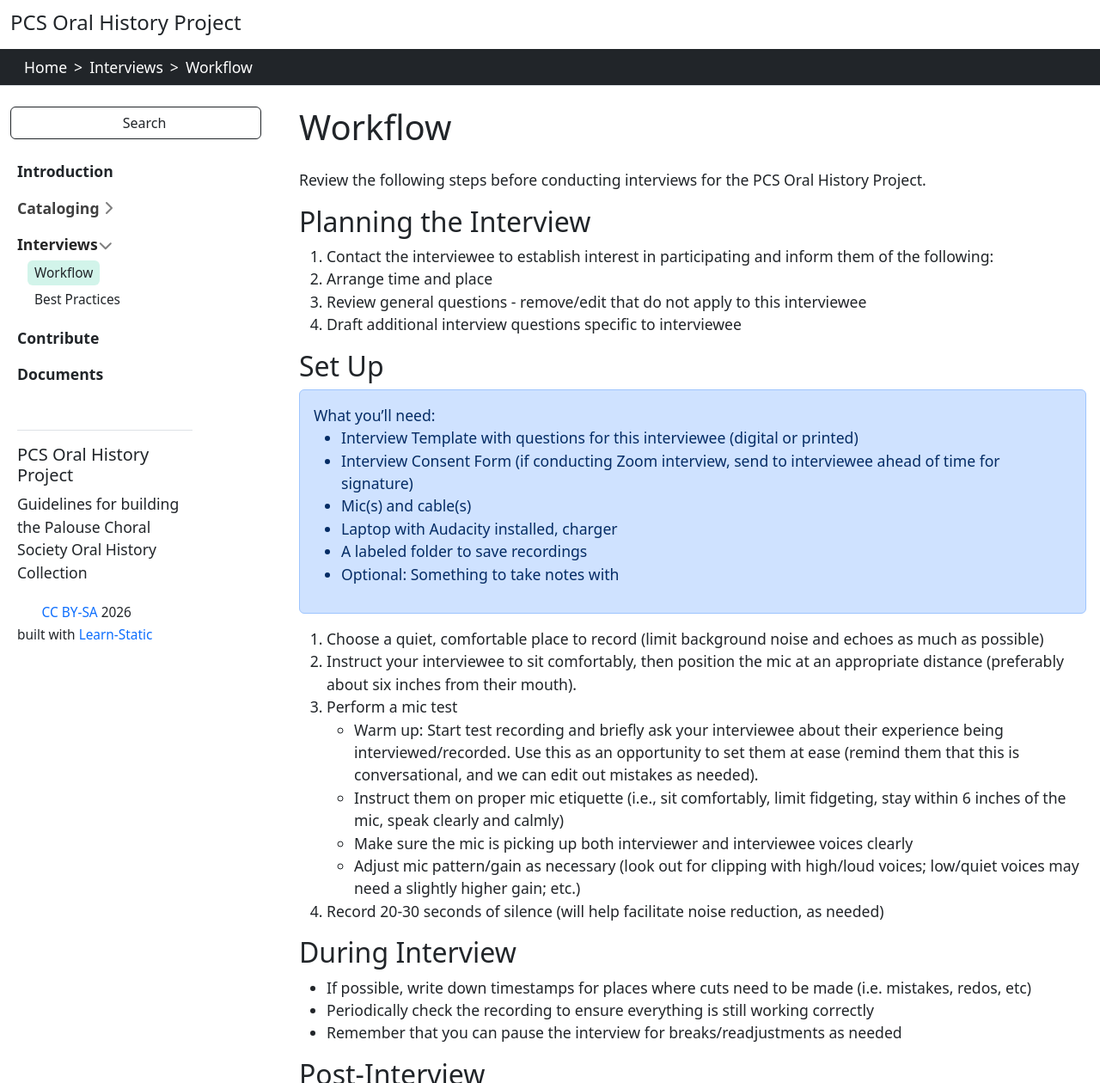
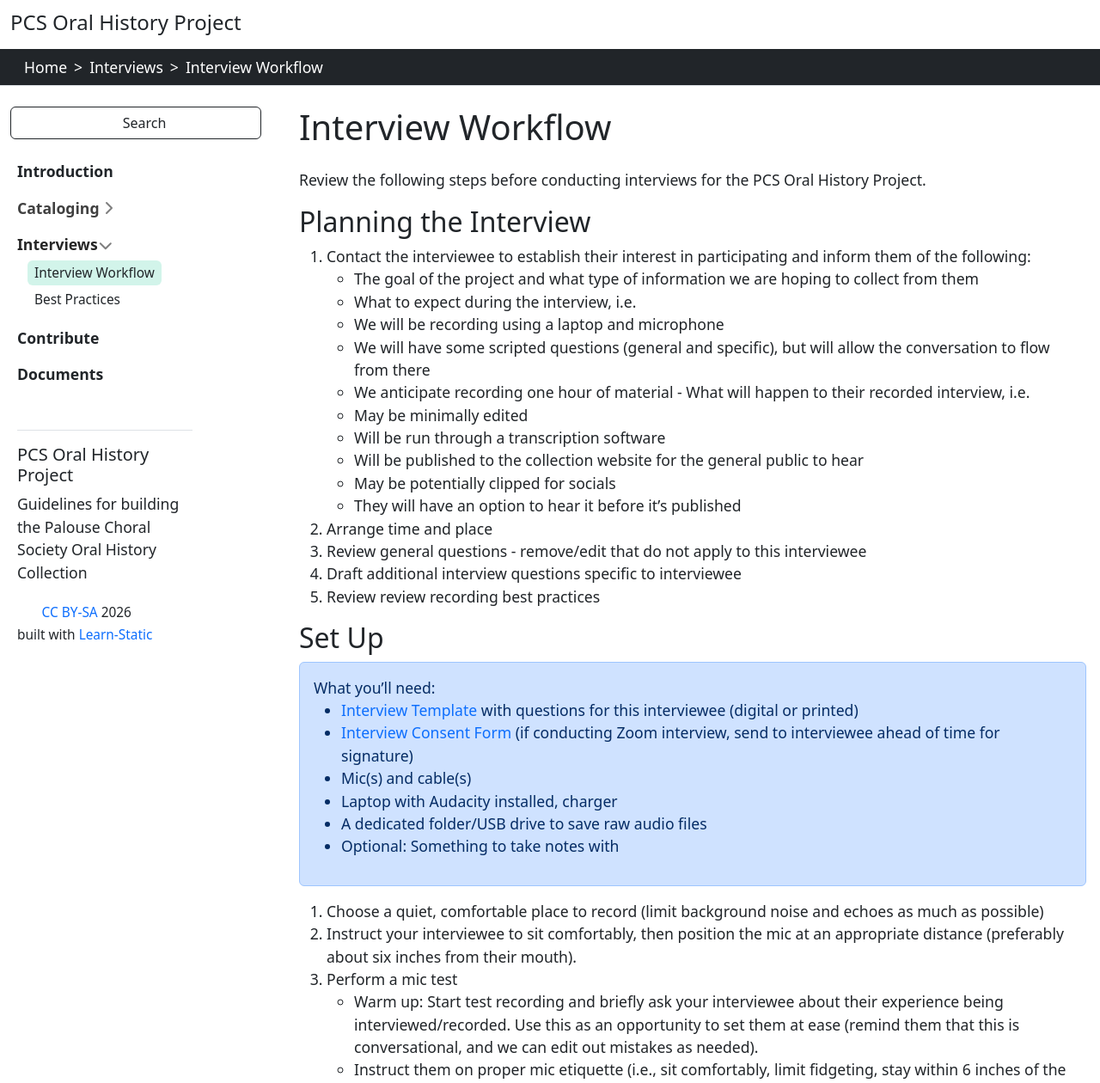
Before and after one commit to llove28/pcs-project, a Jekyll site: the page built from content/interviews/workflow.md, in a window 1280 px wide and 1400 px high, scrolled down 464 px, cut to the strip 140-1400 px from the top of the window. Shown: the whole strip at 86% size. Built offline with Jekyll 4.4.1, drawn with Linux system fonts in a browser that asks for light colours; some of the changed text lies outside the part shown.

Commit message:
Update workflow.md

```diff
--- a/content/interviews/workflow.md
+++ b/content/interviews/workflow.md
@@ -1,26 +1,40 @@
 ---
 section_id: Interviews
 nav_order: 2
-title: Workflow
+title: Interview Workflow
 ---
 
 Review the following steps before conducting interviews for the PCS Oral History Project.
 
+
 ## Planning the Interview
 
-1. Contact the interviewee to establish interest in participating and inform them of the following:
-2. Arrange time and place
-3. Review general questions - remove/edit that do not apply to this interviewee
-4. Draft additional interview questions specific to interviewee
+1. Contact the interviewee to establish their interest in participating and inform them of the following:
+- The goal of the project and what type of information we are hoping to collect from them
+- What to expect during the interview, i.e.
+    - We will be recording using a laptop and microphone
+    - We will have some scripted questions (general and specific), but will allow the conversation to flow from there
+    - We anticipate recording one hour of material
+- What will happen to their recorded interview, i.e.
+    - May be minimally edited
+    - Will be run through a transcription software
+    - Will be published to the collection website for the general public to hear
+    - May be potentially clipped for socials
+    - They will have an option to hear it before it’s published
+3. Arrange time and place
+4. Review general questions - remove/edit that do not apply to this interviewee
+5. Draft additional interview questions specific to interviewee
+6. Review review recording best practices
+
 
 ## Set Up
 
 {% capture text %} What you'll need:
-- Interview Template with questions for this interviewee (digital or printed)
-- Interview Consent Form (if conducting Zoom interview, send to interviewee ahead of time for signature)
+- [Interview Template](https://docs.google.com/document/d/1ZaHKXGA-PITaux6zf6AhMuq96Kk5c2f9USl0m_ytWvs/edit?usp=sharing) with questions for this interviewee (digital or printed)
+- [Interview Consent Form](https://docs.google.com/document/d/11txiuFVDQl7qDhnTFlNRQRyx5pBIZJrwPOd9SJH2TVM/edit?usp=sharing) (if conducting Zoom interview, send to interviewee ahead of time for signature)
 - Mic(s) and cable(s)
 - Laptop with Audacity installed, charger
-- A labeled folder to save recordings
+- A dedicated folder/USB drive to save raw audio files
 - Optional: Something to take notes with{% endcapture %}
 {% include alert.html text=text color=secondary %}
 
@@ -34,26 +48,28 @@ Use this as an opportunity to set them at ease (remind them that this is convers
 - Adjust mic pattern/gain as necessary (look out for clipping with high/loud voices; low/quiet voices may need a slightly higher gain; etc.)
 4. Record 20-30 seconds of silence (will help facilitate noise reduction, as needed)
 
+
 ## During Interview
 
 - If possible, write down timestamps for places where cuts need to be made (i.e. mistakes, redos, etc)
 - Periodically check the recording to ensure everything is still working correctly
 - Remember that you can pause the interview for breaks/readjustments as needed
 
+
 ## Post-Interview
 
-1. Name files using file naming system
-2. Save raw and/or MP3 files to a USB drive when possible (easier than uploading large Audacity files?)
-3. Editing: (save this for me?)
+1. Name files using file naming system > PCS_Interview_[Interviewee Name]
+2. Save Audacity and/or MP3 files to a dedicated folder or USB drive
+3. Editing *(pending task assignment)*:
 - Listen to entire audio before beginning edits, taking notes on what needs to be cut, fixed, etc
 - Perform noise reduction as needed
 - Export to MP3 - fill in the file metadata before saving
-4. Transcribing:
+4. Transcribing *(pending task assignment)*:
 - Upload audio file to transcription generator
 - Download as a text file
 - Review the transcript while listening to the audio
 - Correct errors or dropped words
 - Label transcript with tags as appropriate
 - Add names of speakers and edit timestamps as needed
-- Transfer completed transcript data to spreadsheet
+- Transfer completed transcript data to a dedicated spreadsheet
 - Make sure transcript file is labeled correctly
```
